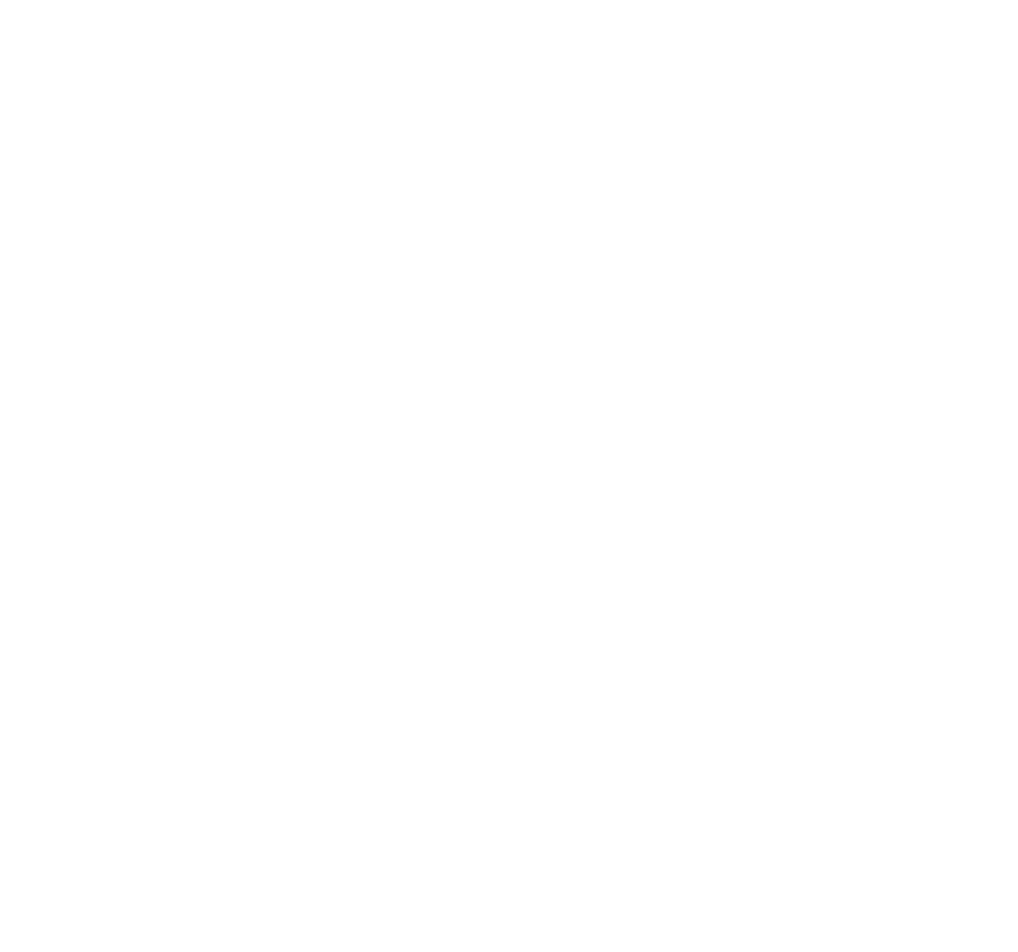
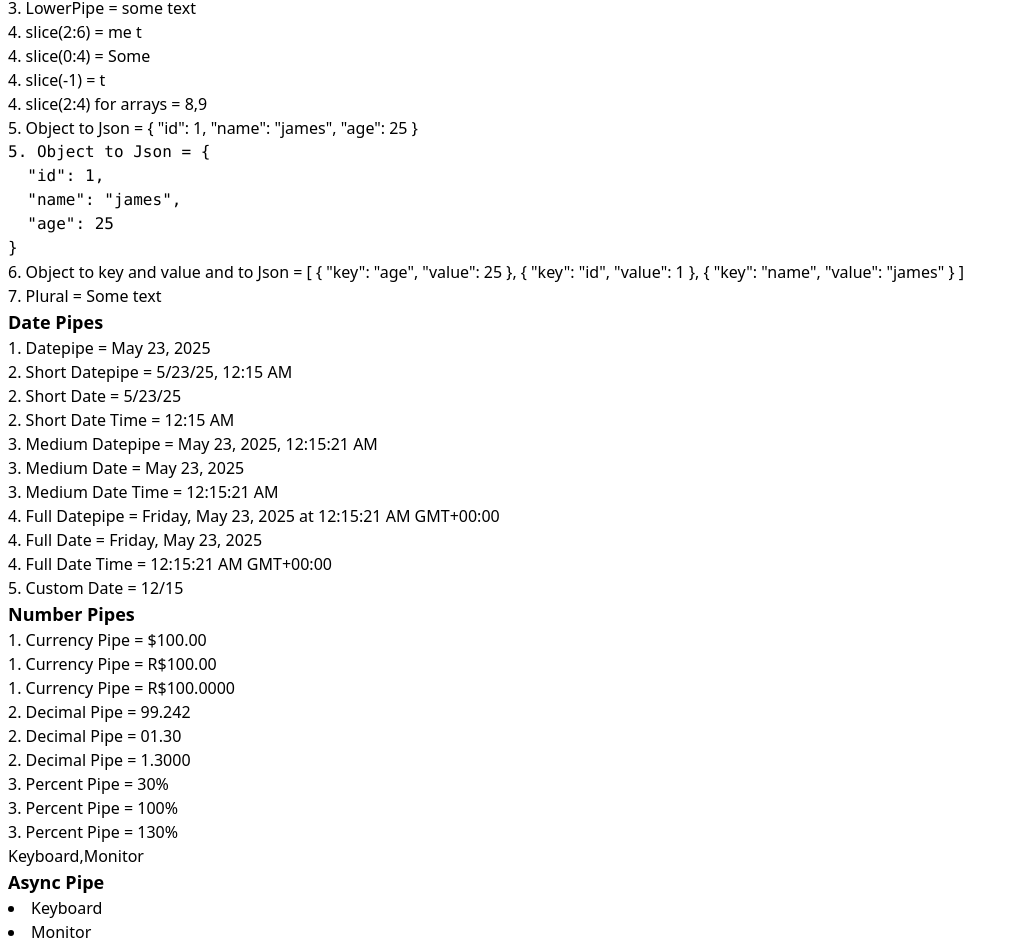
Before and after one commit to Bruno-Calasans/angular, an Angular app: page /pipes in a window 1280 px wide. Shown: the part 392-1344 px from the top of the page, without its empty margins (0-1018 px from the left). Before the commit the page ends 800 px from the top, so only its background shows below. Built offline with nearby package versions, Linux system fonts and the light colour scheme.

Commit message:
built-in pipes

```diff
--- a/src/app/app.component.ts
+++ b/src/app/app.component.ts
@@ -61,5 +61,9 @@ export class AppComponent {
       url: 'life-cycle',
       label: 'Life Cycle',
     },
+    {
+      url: 'pipes',
+      label: 'Pipes',
+    },
   ];
 }
--- a/src/app/app.routes.ts
+++ b/src/app/app.routes.ts
@@ -5,6 +5,7 @@ import { UserComponent } from './user/user.component';
 import { NotFoundComponent } from './not-found/not-found.component';
 import { NavigationComponent } from './navigation/navigation.component';
 import { LifeCycleComponent } from './life-cycle/life-cycle.component';
+import { PipesComponent } from './pipes/pipes.component';
 
 export const routes: Routes = [
   // Default Route
@@ -33,6 +34,10 @@ export const routes: Routes = [
     component: LifeCycleComponent,
   },
   {
+    path: 'pipes',
+    component: PipesComponent,
+  },
+  {
     path: '**',
     component: NotFoundComponent,
   },
--- /dev/null
+++ b/src/app/pipes/pipes.component.html
@@ -0,0 +1,59 @@
+<div class="p-2">
+  <h1>Pipes</h1>
+  <div>
+    <p class="font-bold text-lg">Text Pipes</p>
+    <p>1. TitlePipe = {{ textPipes | titlecase }}</p>
+    <p>2. UpperPipe = {{ textPipes | uppercase }}</p>
+    <p>3. LowerPipe = {{ textPipes | lowercase }}</p>
+    <p>4. slice(2:6) = {{ textPipes | slice : 2 : 6 }}</p>
+    <p>4. slice(0:4) = {{ textPipes | slice : 0 : 4 }}</p>
+    <p>4. slice(-1) = {{ textPipes | slice : -1 }}</p>
+    <p>4. slice(2:4) for arrays = {{ [0, 1, 8, 9, 10] | slice : 2 : 4 }}</p>
+    <p>5. Object to Json = {{ person | json }}</p>
+    <pre>5. Object to Json = {{ person | json }}</pre>
+    <p>
+      6. Object to key and value and to Json = {{ person | keyvalue | json }}
+    </p>
+    <p>7. Plural = {{ textPipes }}</p>
+  </div>
+
+  <div>
+    <p class="font-bold text-lg">Date Pipes</p>
+    <p>1. Datepipe = {{ datePipes | date }}</p>
+    <p>2. Short Datepipe = {{ datePipes | date : "short" }}</p>
+    <p>2. Short Date = {{ datePipes | date : "shortDate" }}</p>
+    <p>2. Short Date Time = {{ datePipes | date : "shortTime" }}</p>
+    <p>3. Medium Datepipe = {{ datePipes | date : "medium" }}</p>
+    <p>3. Medium Date = {{ datePipes | date : "mediumDate" }}</p>
+    <p>3. Medium Date Time = {{ datePipes | date : "mediumTime" }}</p>
+    <p>4. Full Datepipe = {{ datePipes | date : "full" }}</p>
+    <p>4. Full Date = {{ datePipes | date : "fullDate" }}</p>
+    <p>4. Full Date Time = {{ datePipes | date : "fullTime" }}</p>
+    <p>5. Custom Date = {{ datePipes | date : "h/m" }}</p>
+  </div>
+
+  <div>
+    <p class="font-bold text-lg">Number Pipes</p>
+    <p>1. Currency Pipe = {{ numberPipes | currency }}</p>
+    <p>1. Currency Pipe = {{ numberPipes | currency : "BRL" }}</p>
+    <p>
+      1. Currency Pipe = {{ numberPipes | currency : "R$" : "code" : "1.4" }}
+    </p>
+    <p>2. Decimal Pipe = {{ 99.2419323 | number : "1.2" }}</p>
+    <p>2. Decimal Pipe = {{ 1.3 | number : "2.2" }}</p>
+    <p>2. Decimal Pipe = {{ 1.3 | number : "1.4" }}</p>
+    <p>3. Percent Pipe = {{ 0.3 | percent }}</p>
+    <p>3. Percent Pipe = {{ 1 | percent }}</p>
+    <p>3. Percent Pipe = {{ 1.3 | percent }}</p>
+  </div>
+
+  <div>
+    <p>{{ asyncData | async }}</p>
+    <p class="font-bold text-lg">Async Pipe</p>
+    @for (item of asyncData | async; track item) {
+    <li>{{ item }}</li>
+    }
+  </div>
+  <!-- <p>{{ numberPipes | currency }}</p> -->
+  <!-- <p>{{ numberPipes | decimal }}</p> -->
+</div>
--- /dev/null
+++ b/src/app/pipes/pipes.component.ts
@@ -0,0 +1,23 @@
+import { CommonModule } from '@angular/common';
+import { Component } from '@angular/core';
+import { of } from 'rxjs';
+
+@Component({
+  selector: 'app-pipes',
+  imports: [CommonModule],
+  templateUrl: './pipes.component.html',
+  styleUrl: './pipes.component.css',
+})
+
+export class PipesComponent {
+  textPipes = 'Some text';
+  numberPipes = 100;
+  person = {
+    id: 1,
+    name: 'james',
+    age: 25,
+  };
+  datePipes = new Date();
+
+  asyncData = of(['Keyboard', 'Monitor']);
+}
```
Also changed, not shown: src/app/pipes/pipes.component.css (added), 1 other file (tests, documents, lock files or other folders).
